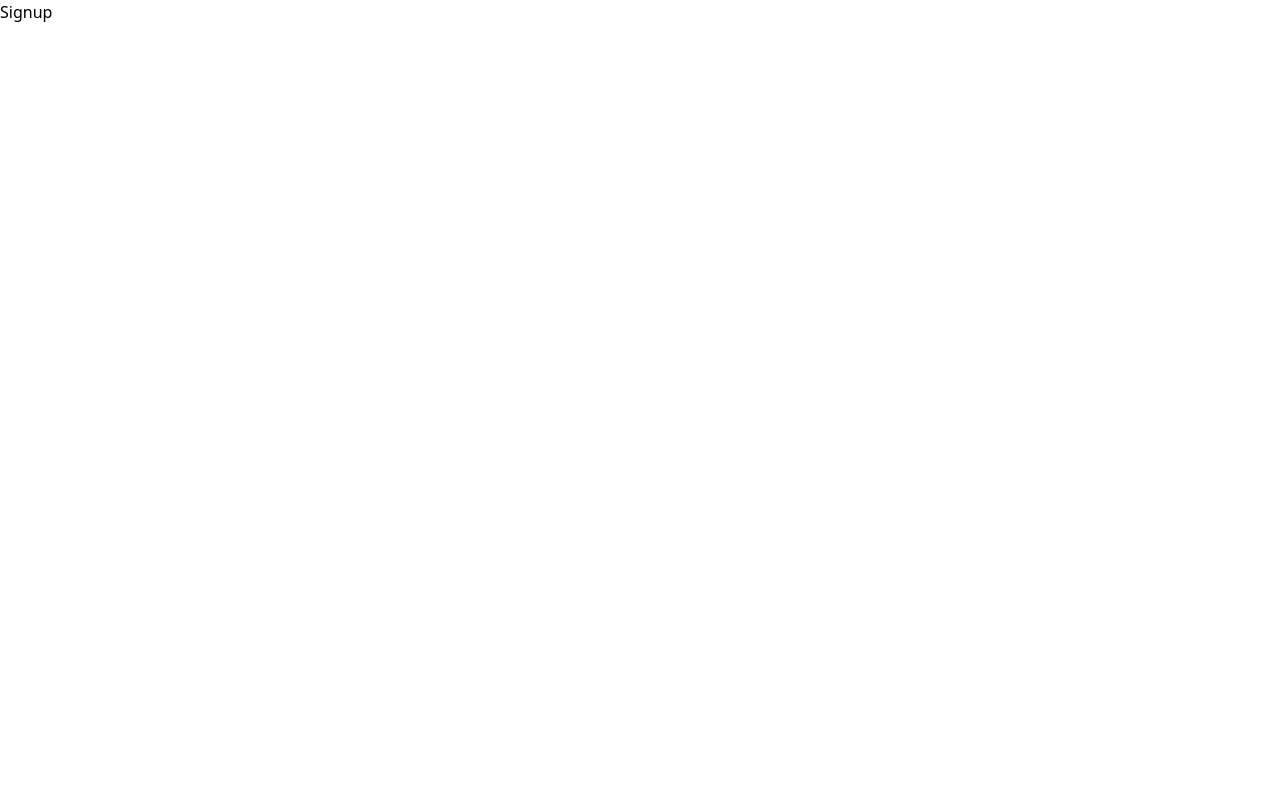
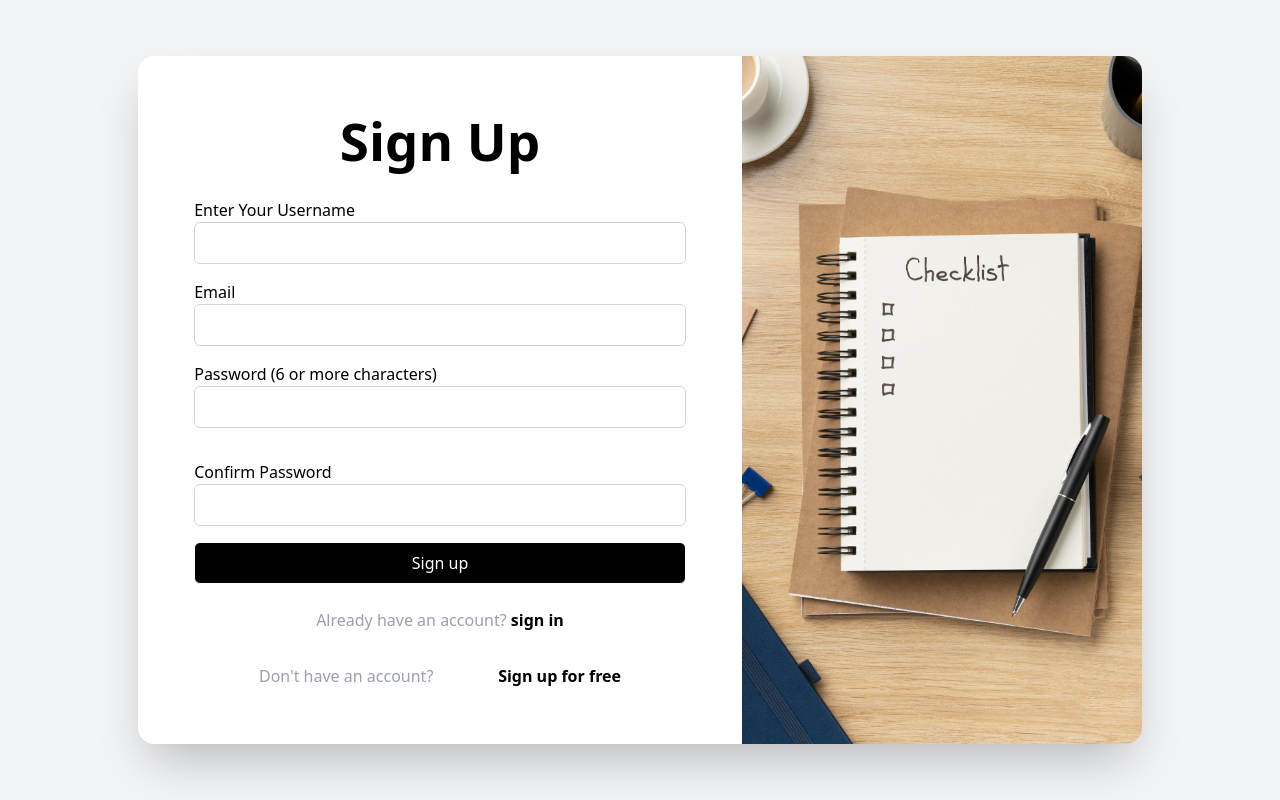
Before and after one commit to student-anshu/spark, a React (Vite) app: page /signup in a window 1280 px wide. Built offline with nearby package versions, Linux system fonts and the light colour scheme.

Commit message:
Update Signup.jsx

```diff
--- a/src/pages/Signup.jsx
+++ b/src/pages/Signup.jsx
@@ -1,9 +1,128 @@
-import React from 'react'
+import React, { useState } from 'react';
+import login_sidebar from '../assets/login_sidebar.jpg';
+import { Link } from "react-router-dom";
+
 
 const Signup = () => {
+
+    const [formData, setFormData] = useState({ email: '', password: '' });
+
+    const handleChange = (e) => {
+        setFormData({ ...formData, [e.target.name]: e.target.value });
+    };
+
+    const handleSubmit = (e) => {
+        e.preventDefault();
+        console.log('Email:', formData.email);
+        console.log('Password:', formData.password);
+    };
+
+
+
     return (
-        <div>Signup</div>
-    )
-}
+        <form onSubmit={handleSubmit}>
+        <div className="flex items-center justify-center min-h-screen bg-gray-100 bg-cover bg-center bg-no-repeat" style={{
+            userSelect: "none",
+        }}>
+            <div className="relative flex flex-col m-6 space-y-8 bg-white shadow-2xl rounded-2xl md:flex-row md:space-y-0">
 
-export default Signup
+                <div className="flex flex-col justify-center p-8 md:p-14">
+                    <h2 className="mb-3 text-center text-4xl font-bold md:text-[3.3rem]">
+                        Sign Up
+                    </h2>
+
+
+                    <div className="pt-4">
+                        <label className="mb-2 text-md">Enter Your Username</label>
+                        <input
+                            type="name"
+                            name="name"
+                            value={formData.name}
+                            onChange={handleChange}
+                            required
+                            className="w-full p-2 border border-gray-300 rounded-md placeholder:font-light placeholder:text-gray-500"
+                        />
+                    </div>
+
+
+                    <div className="pt-4">
+                        <label className="mb-2 text-md">Email</label>
+                        <input
+                            type="email"
+                            name="email"
+                            value={formData.email}
+                            onChange={handleChange}
+                            required
+                            className="w-full p-2 border border-gray-300 rounded-md placeholder:font-light placeholder:text-gray-500"
+                        />
+                    </div>
+
+
+                    <div className="py-4">
+                        <label className="mb-2 text-md">Password (6 or more characters)</label>
+                        <input
+                            type="password"
+                            name="password"
+                            value={formData.password}
+                            onChange={handleChange}
+                            required
+                            className="w-full p-2 border border-gray-300 rounded-md placeholder:font-light placeholder:text-gray-500" />
+                    </div>
+
+
+
+                    <div className="py-4">
+                        <label className="mb-2 text-md">Confirm Password</label>
+                        <input
+                            type="password"
+                            name="password"
+                            value={formData.password}
+                            onChange={handleChange}
+                            required
+                            className="w-full p-2 border border-gray-300 rounded-md placeholder:font-light placeholder:text-gray-500" />
+                    </div>
+
+
+
+                    <button
+                        type="submit"
+                        className="w-full border bg-black text-white p-2 rounded-md mb-6 hover:bg-white hover:text-black hover:border-gray-300"
+                    >
+                        Sign up
+                    </button>
+
+                    <p className="font-light text-center text-gray-400 mb-8">
+                        Already have an account? <span className="font-bold text-black cursor-pointer"
+                            >  sign in</span>
+                    </p>
+
+
+                    <div className="text-center text-gray-400 flex justify-evenly">
+                        Don't have an account?
+                        <Link to="/signup">
+                            <span className="font-bold text-black cursor-pointer"
+                            >  Sign up for free</span>
+                        </Link>
+
+                    </div>
+                </div>
+
+                <div className="relative hidden md:block">
+                    <img
+                        src={login_sidebar}
+                        alt="Login Sidebar"
+                        className="w-[400px] h-full rounded-r-2xl object-cover"
+                        style={{
+                            userSelect: "none",
+                            pointerEvents: "none",
+                        }}
+                    />
+                </div>
+            </div>
+        </div>
+    </form>
+
+    );
+};
+
+export default Signup;
```
